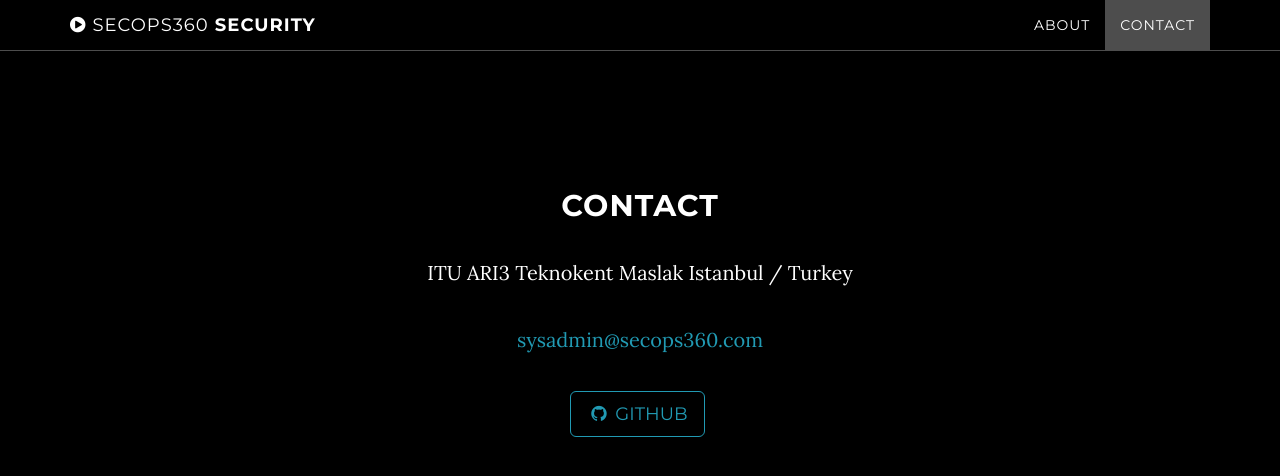
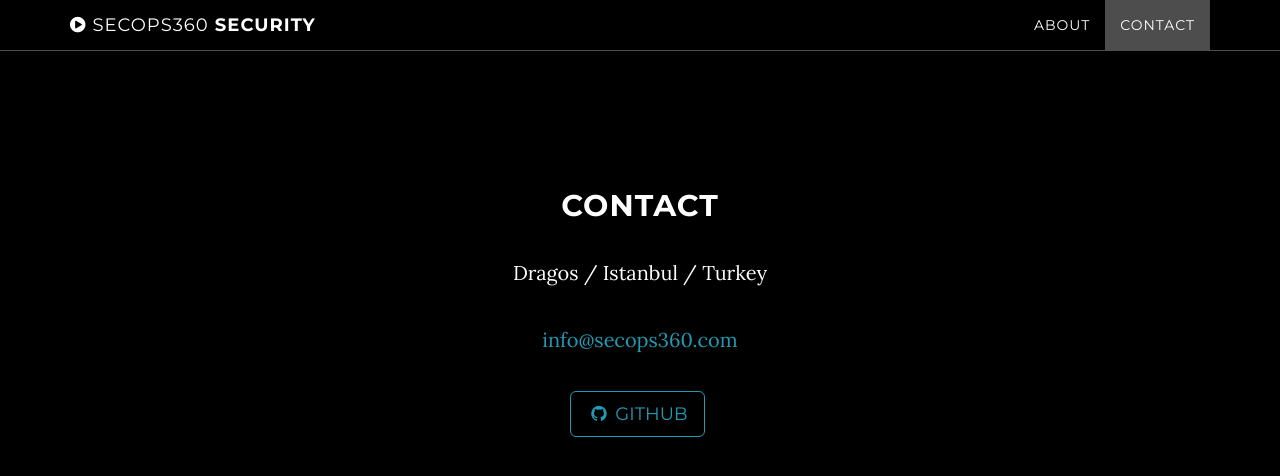
Before and after one commit to linuxsecops/web, a Jekyll site: the page built from index.html, in a window 1280 px wide and 900 px high, scrolled down 1505 px. Shown: the top 476 px of the window. Built offline with Jekyll 4.4.1, drawn with Linux system fonts in a browser that asks for light colours; some of the changed text lies outside the part shown.

Commit message:
Fixed typos

```diff
--- a/_config.yml
+++ b/_config.yml
@@ -1,6 +1,6 @@
 # Site settings
 title: SecOps 360
-email: sysadmin@secops360.com
+email: info@secops360.com
 url: https://www.secops360.com
 description: "
 Cyber Defense Company for Zero Trust Networks
@@ -14,7 +14,7 @@ color:
   links: '#219ab3'
 
 # Footer settings
-footer: SecOps360y
+footer: SecOps360
 
 # Social networks usernames (many more available: google-plus, flickr, dribbble, pinterest, instagram, tumblr, linkedin, etc.)
 social:
--- a/_includes/contact.html
+++ b/_includes/contact.html
@@ -3,7 +3,7 @@
         <div class="row">
             <div class="col-lg-8 col-lg-offset-2">
                 <h2>Contact</h2>
-                <p>ITU ARI3 Teknokent Maslak Istanbul / Turkey</p>
+                <p>Dragos / Istanbul / Turkey</p>
                 <p><a href="mailto:{{ site.email }}">{{ site.email }}</a>
                 </p>
                 <ul class="list-inline banner-social-buttons">
```
